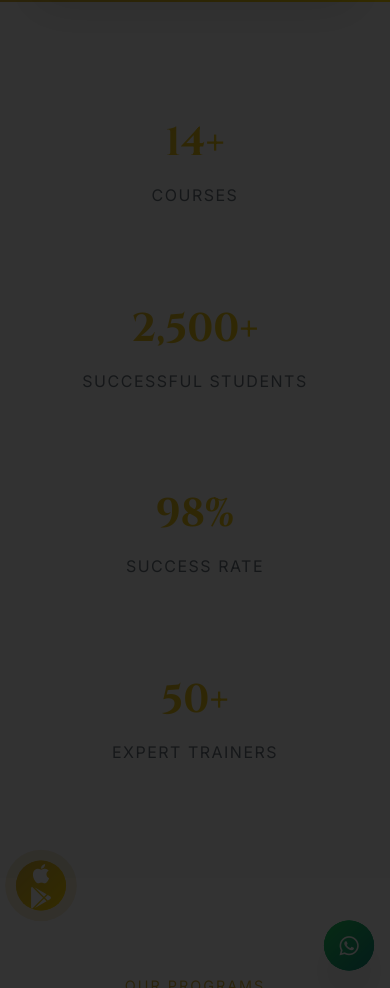
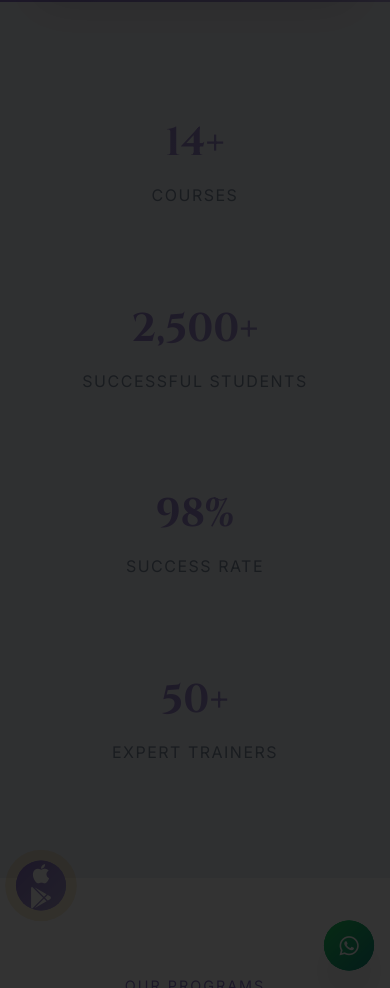
Before and after one commit to akssaifi/prep-3, a PHP site: page /prepwithdaljeet/index.php in a window 390 px wide. Shown: the part 1612-2600 px from the top of the page. Run offline with PHP 8.4, Linux system fonts and the light colour scheme; data comes from the database, SQL or seed files in the repository; data that the repository does not hold is empty; some libraries are stand-ins or nearby versions.

Commit message:
**Update Site Theme to Modern Dark & Light Purple Palette**
- Updated `header.php`: Replaced default white/black theme with a sophisticated dark and light purple color palette using new CSS variables (e.g., `--royal-light`, `--royal-dark`, `--royal-gold`, `--royal-gold-light`, `--royal-gold-dark`)
- Enhanced visual hierarchy with gradient accents (`--gold-gradient`), modern shadows, border radii, and smooth transitions
- Improved navigation with hover effects, active state indicators, and subtle glow effects for interactive elements
- Added responsive adjustments for mobile menus, carousels, and floating action buttons (WhatsApp & App)
- Implemented refined typography with custom font weights and spacing for better readability across devices

The update delivers a premium, modern aesthetic with balanced light and dark tones centered around an elegant purple accent scheme, enhancing both visual appeal and user experience.

```diff
--- a/header.php
+++ b/header.php
@@ -37,28 +37,28 @@ $favicon_url = !empty($settings['favicon_url']) ? htmlspecialchars($settings['fa
     <!-- Custom Compiled CSS -->
     <style>
         :root {
-            /* Light & Gold Color Palette */
-            --royal-light: #FFFFFF;
-            --royal-lighter: #F8F9FA;
-            --royal-light-accent: #F0F2F5;
+            /* Modern Dark & Light Color Palette */
+            --royal-light: #F5F7FA;
+            --royal-lighter: #ECEFF4;
+            --royal-light-accent: #E2E8F0;
             --royal-white: #FFFFFF;
-            --royal-gold: #D4AF37;
-            --royal-gold-light: #FFD700;
-            --royal-gold-dark: #B7950B;
-            --royal-accent: #C9A227;
-            --royal-dark: #2C3E50;
-            --royal-darker: #1A252F;
-            --royal-gray: #6C757D;
-            --royal-gray-light: #8D99A7;
-            --royal-text: #2C3E50;
-            --royal-text-light: #495057;
-            --royal-text-dark: #6C757D;
-            --royal-success: #28A745;
-            --royal-warning: #FFC107;
-            --royal-danger: #DC3545;
-            --royal-info: #17A2B8;
-            --royal-primary: #007BFF;
-            --royal-border: #E9ECEF;
+            --royal-gold: #8B73C4; /* Purple accent */
+            --royal-gold-light: #A99ED0; /* Lighter purple */
+            --royal-gold-dark: #6B5B9A; /* Darker purple */
+            --royal-accent: #7D6AA7; /* Complementary purple */
+            --royal-dark: #2A2F43; /* Deep blue-gray */
+            --royal-darker: #1B1F2D; /* Dark blue-black */
+            --royal-gray: #7C8A9D; /* Muted blue-gray */
+            --royal-gray-light: #9CA8BA; /* Light blue-gray */
+            --royal-text: #333A4D; /* Dark blue-gray */
+            --royal-text-light: #5A6476; /* Lighter blue-gray */
+            --royal-text-dark: #6B7588; /* Medium blue-gray */
+            --royal-success: #4CAF8B; /* Sophisticated green */
+            --royal-warning: #FFB347; /* Warm amber */
+            --royal-danger: #E57373; /* Muted red */
+            --royal-info: #4FC3F7; /* Bright blue */
+            --royal-primary: #5C6BC0; /* Purple-blue */
+            --royal-border: #D1D5DA; /* Soft gray border */
 
             /* Layout Variables */
             --border-radius: 12px;
@@ -69,8 +69,8 @@ $favicon_url = !empty($settings['favicon_url']) ? htmlspecialchars($settings['fa
             --shadow: 0 10px 15px -3px rgba(0, 0, 0, 0.08);
             --shadow-lg: 0 20px 25px -5px rgba(0, 0, 0, 0.1);
             --shadow-xl: 0 25px 50px -12px rgba(0, 0, 0, 0.12);
-            --glow: 0 0 30px rgba(212, 175, 55, 0.15);
-            --gold-gradient: linear-gradient(135deg, var(--royal-gold), var(--royal-gold-light));
+            --glow: 0 0 30px rgba(139, 115, 196, 0.15); /* Updated to match new purple */
+            --gold-gradient: linear-gradient(135deg, var(--royal-gold), var(--royal-gold-light)); /* Now purple gradient */
             --light-gradient: linear-gradient(135deg, var(--royal-white), var(--royal-lighter));
             --navbar-height: 80px;
         }
@@ -510,28 +510,28 @@ $favicon_url = !empty($settings['favicon_url']) ? htmlspecialchars($settings['fa
     <!-- Custom Compiled CSS -->
      <style>
         :root {
-            /* Light & Gold Color Palette */
-            --royal-light: #FFFFFF;
-            --royal-lighter: #F8F9FA;
-            --royal-light-accent: #F0F2F5;
+            /* Modern Dark & Light Color Palette */
+            --royal-light: #F5F7FA;
+            --royal-lighter: #ECEFF4;
+            --royal-light-accent: #E2E8F0;
             --royal-white: #FFFFFF;
-            --royal-gold: #D4AF37;
-            --royal-gold-light: #FFD700;
-            --royal-gold-dark: #B7950B;
-            --royal-accent: #C9A227;
-            --royal-dark: #2C3E50;
-            --royal-darker: #1A252F;
-            --royal-gray: #6C757D;
-            --royal-gray-light: #8D99A7;
-            --royal-text: #2C3E50;
-            --royal-text-light: #495057;
-            --royal-text-dark: #6C757D;
-            --royal-success: #28A745;
-            --royal-warning: #FFC107;
-            --royal-danger: #DC3545;
-            --royal-info: #17A2B8;
-            --royal-primary: #007BFF;
-            --royal-border: #E9ECEF;
+            --royal-gold: #8B73C4; /* Purple accent */
+            --royal-gold-light: #A99ED0; /* Lighter purple */
+            --royal-gold-dark: #6B5B9A; /* Darker purple */
+            --royal-accent: #7D6AA7; /* Complementary purple */
+            --royal-dark: #2A2F43; /* Deep blue-gray */
+            --royal-darker: #1B1F2D; /* Dark blue-black */
+            --royal-gray: #7C8A9D; /* Muted blue-gray */
+            --royal-gray-light: #9CA8BA; /* Light blue-gray */
+            --royal-text: #333A4D; /* Dark blue-gray */
+            --royal-text-light: #5A6476; /* Lighter blue-gray */
+            --royal-text-dark: #6B7588; /* Medium blue-gray */
+            --royal-success: #4CAF8B; /* Sophisticated green */
+            --royal-warning: #FFB347; /* Warm amber */
+            --royal-danger: #E57373; /* Muted red */
+            --royal-info: #4FC3F7; /* Bright blue */
+            --royal-primary: #5C6BC0; /* Purple-blue */
+            --royal-border: #D1D5DA; /* Soft gray border */
 
             /* Layout Variables */
             --border-radius: 12px;
@@ -542,8 +542,8 @@ $favicon_url = !empty($settings['favicon_url']) ? htmlspecialchars($settings['fa
             --shadow: 0 10px 15px -3px rgba(0, 0, 0, 0.08);
             --shadow-lg: 0 20px 25px -5px rgba(0, 0, 0, 0.1);
             --shadow-xl: 0 25px 50px -12px rgba(0, 0, 0, 0.12);
-            --glow: 0 0 30px rgba(212, 175, 55, 0.15);
-            --gold-gradient: linear-gradient(135deg, var(--royal-gold), var(--royal-gold-light));
+            --glow: 0 0 30px rgba(139, 115, 196, 0.15); /* Updated to match new purple */
+            --gold-gradient: linear-gradient(135deg, var(--royal-gold), var(--royal-gold-light)); /* Now purple gradient */
             --light-gradient: linear-gradient(135deg, var(--royal-white), var(--royal-lighter));
             --navbar-height: 80px;
         }
```
Also changed, not shown: 1 other file.
